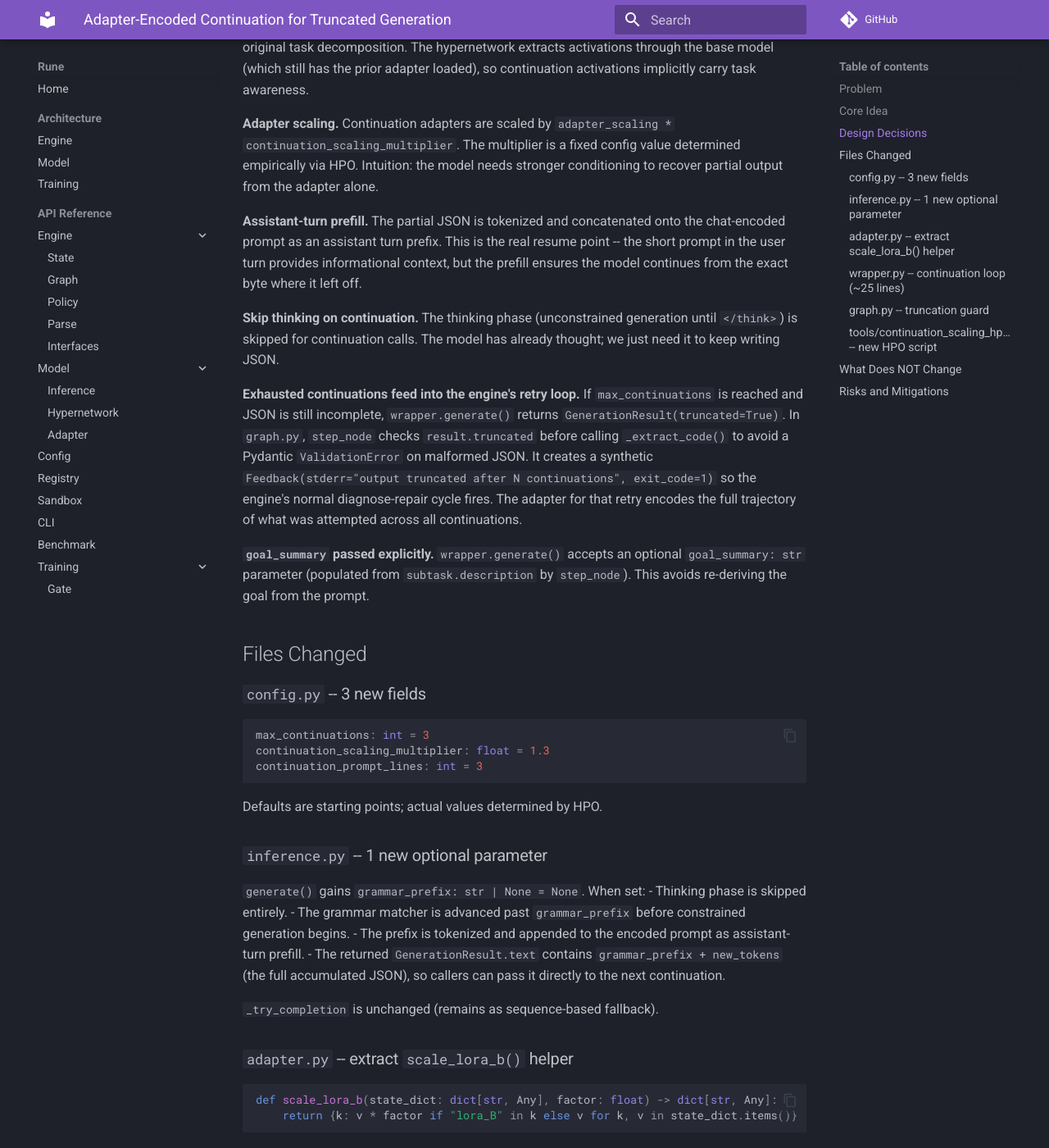
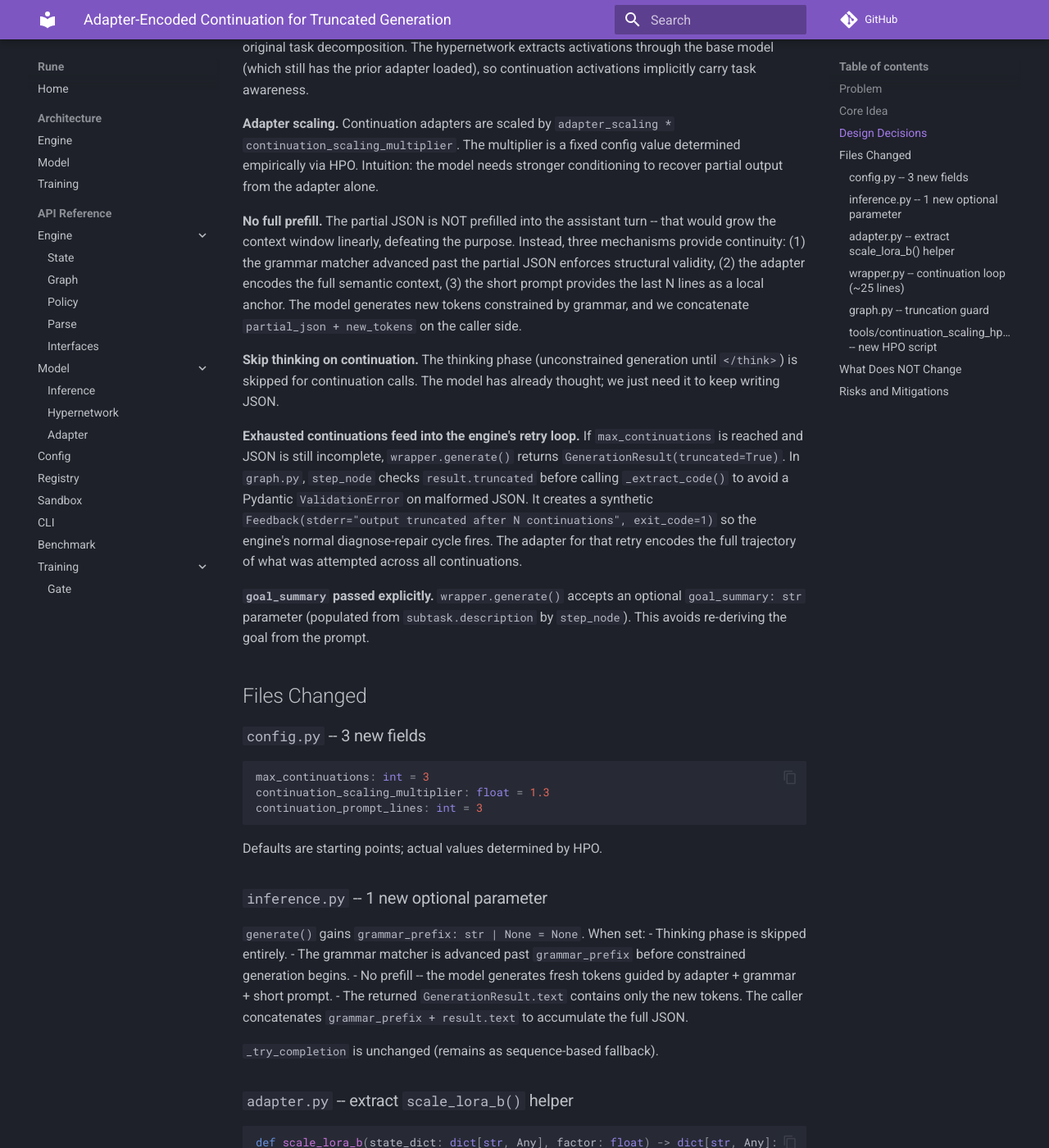
Before and after one commit to ElixirTrials/rune, an MkDocs documentation site: the page built from docs/superpowers/specs/2026-05-26-adapter-continuation-design.md, in a window 1280 px wide and 1400 px high, scrolled down 1173 px. Shown: the whole window at 82% size. Built offline with MkDocs 1.6.1 and Material for MkDocs 9.7.7, drawn with Linux system fonts in a browser that asks for light colours; comment, search, counter and statistics services are not loaded; some of the changed text lies outside the part shown.

Commit message:
docs: remove full prefill from continuation design
Full assistant-turn prefill defeats the constant-window goal by growing
context linearly. Instead rely on adapter (semantic) + grammar matcher
(structural) + short prompt (local anchor). HPO script will compare
adapter-only vs bounded prefill empirically.

Co-Authored-By: Claude Opus 4.6 <noreply@anthropic.com>

````diff
--- a/docs/superpowers/specs/2026-05-26-adapter-continuation-design.md
+++ b/docs/superpowers/specs/2026-05-26-adapter-continuation-design.md
@@ -32,7 +32,7 @@ This is deliberately different from the initial task trajectory. We embed *what
 
 **Adapter scaling.** Continuation adapters are scaled by `adapter_scaling * continuation_scaling_multiplier`. The multiplier is a fixed config value determined empirically via HPO. Intuition: the model needs stronger conditioning to recover partial output from the adapter alone.
 
-**Assistant-turn prefill.** The partial JSON is tokenized and concatenated onto the chat-encoded prompt as an assistant turn prefix. This is the real resume point -- the short prompt in the user turn provides informational context, but the prefill ensures the model continues from the exact byte where it left off.
+**No full prefill.** The partial JSON is NOT prefilled into the assistant turn -- that would grow the context window linearly, defeating the purpose. Instead, three mechanisms provide continuity: (1) the grammar matcher advanced past the partial JSON enforces structural validity, (2) the adapter encodes the full semantic context, (3) the short prompt provides the last N lines as a local anchor. The model generates new tokens constrained by grammar, and we concatenate `partial_json + new_tokens` on the caller side.
 
 **Skip thinking on continuation.** The thinking phase (unconstrained generation until `</think>`) is skipped for continuation calls. The model has already thought; we just need it to keep writing JSON.
 
@@ -57,8 +57,8 @@ Defaults are starting points; actual values determined by HPO.
 `generate()` gains `grammar_prefix: str | None = None`. When set:
 - Thinking phase is skipped entirely.
 - The grammar matcher is advanced past `grammar_prefix` before constrained generation begins.
-- The prefix is tokenized and appended to the encoded prompt as assistant-turn prefill.
-- The returned `GenerationResult.text` contains `grammar_prefix + new_tokens` (the full accumulated JSON), so callers can pass it directly to the next continuation.
+- No prefill -- the model generates fresh tokens guided by adapter + grammar + short prompt.
+- The returned `GenerationResult.text` contains only the new tokens. The caller concatenates `grammar_prefix + result.text` to accumulate the full JSON.
 
 `_try_completion` is unchanged (remains as sequence-based fallback).
 
@@ -76,24 +76,28 @@ Currently this logic is inline in `graph.py:step_node`. Extract once, call from
 `generate()` gains `goal_summary: str = ""`. After calling `inference_generate()`, if `result.truncated` and `self._hypernet is not None`:
 
 ```
+accumulated = result.text
 for attempt in range(max_continuations):
     continuation_trajectory = format_continuation_trajectory(
-        attempt, max_continuations, goal_summary, result.text
+        attempt, max_continuations, goal_summary, accumulated
     )
     adapter = generate_adapter_weights(hypernet, continuation_trajectory, ...)
     scaled = scale_lora_b(adapter, adapter_scaling * continuation_scaling_multiplier)
     hotswap_adapter(model, scaled)
+    short_prompt = last_n_lines(accumulated, continuation_prompt_lines)
     result = inference_generate(
         model, tokenizer, short_prompt,
-        grammar_prefix=result.text,
+        grammar_prefix=accumulated,
         max_tokens=max_tokens,
         ...
     )
+    accumulated += result.text
     if not result.truncated:
         break
+result = result._replace(text=accumulated)
 ```
 
-The `short_prompt` is the last `continuation_prompt_lines` lines of `result.text`.
+The `short_prompt` is the last `continuation_prompt_lines` lines of the accumulated output. The grammar matcher is advanced past `accumulated` so the model only generates structurally valid continuations, while the adapter carries the full semantic context. Prompt window stays constant.
 
 ### `graph.py` -- truncation guard
 
@@ -117,6 +121,8 @@ Modeled after `tools/adapter_scaling_hpo.py`. Uses Optuna to sweep:
 - `continuation_prompt_lines`: [1, 10]
 - Balance between adapter conditioning vs prompt context
 
+Additionally, a categorical trial parameter to compare: adapter-only (no prefill) vs adapter + bounded prefill (last N tokens). This determines empirically whether the adapter is sufficient or if some prefill is needed for quality.
+
 Test tasks: 2-3 generation tasks that reliably truncate at current `max_tokens`. Metrics: JSON completion rate, code correctness (sandbox pass), token efficiency.
 
 ## What Does NOT Change
````
